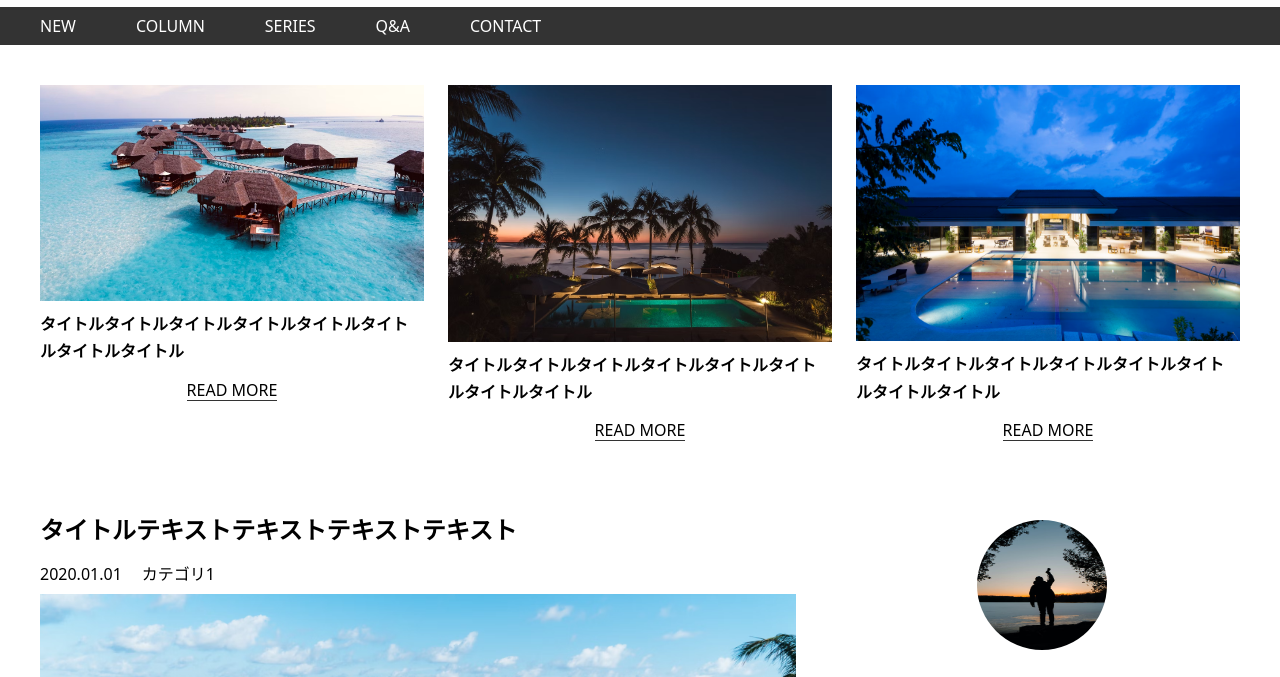
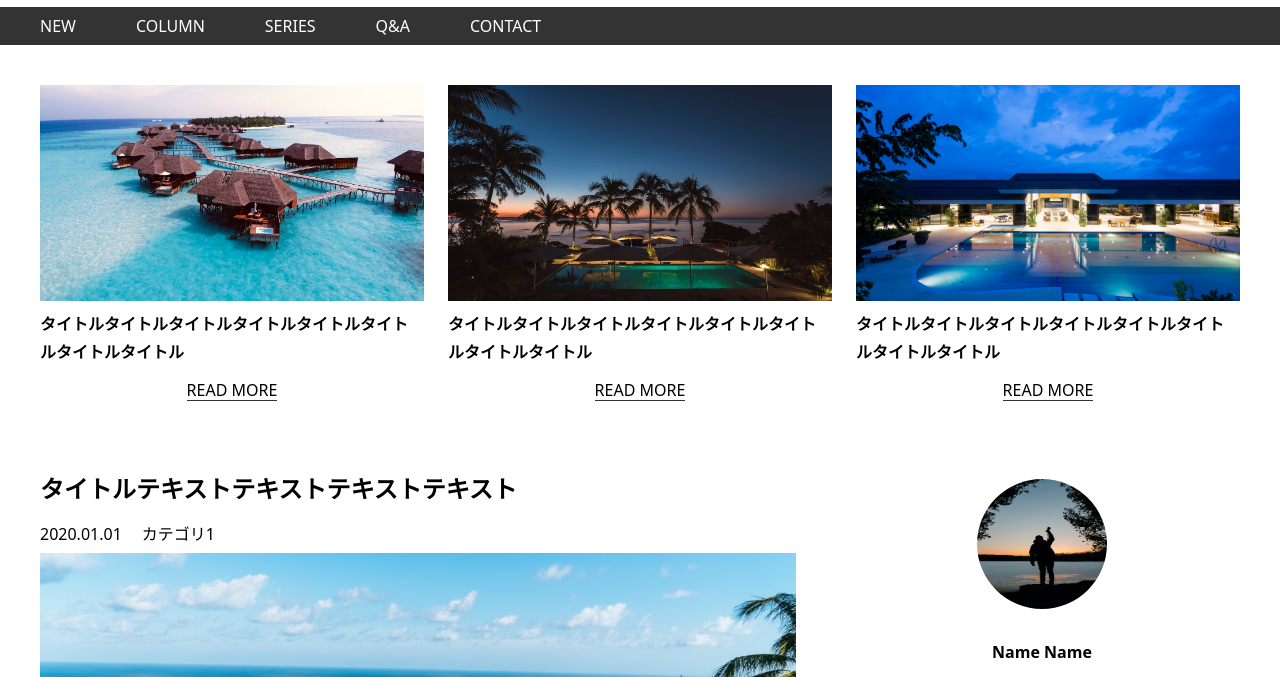
Before and after one commit to nsmuy/TravelBlog, a website: page index.html in a window 1280 px wide. Shown: the part 63-740 px from the top of the page. Drawn offline with Linux system fonts and the light colour scheme.

Commit message:
pickup画像の縦横比を統一

```diff
--- a/index.html
+++ b/index.html
@@ -33,21 +33,27 @@
 
   <div class="pickup_article wrapper">
     <article>
-      <img src="img/pickup1.jpg" alt="pickup画1">
+      <div class="pickup_img_wrapper">
+        <img src="img/pickup1.jpg" alt="pickup画1">
+      </div>
       <h2 class="pickup_article_title">タイトルタイトルタイトルタイトルタイトルタイトルタイトルタイトル</h2>
       <div class="readmore">
         <a href="#" class="readmore">READ MORE</a>
       </div>
     </article>
     <article>
-      <img src="img/pickup2.jpg" alt="pickup画像2">
+      <div class="pickup_img_wrapper">
+        <img src="img/pickup2.jpg" alt="pickup画像2">
+      </div>
       <h2 class="pickup_article_title">タイトルタイトルタイトルタイトルタイトルタイトルタイトルタイトル</h2>
       <div class="readmore">
         <a href="#" class="readmore">READ MORE</a>
       </div>
     </article>
     <article>
-      <img src="img/pickup3.jpg" alt="picup画像3">
+      <div class="pickup_img_wrapper">
+        <img src="img/pickup3.jpg" alt="picup画像3">
+      </div>
       <h2 class="pickup_article_title">タイトルタイトルタイトルタイトルタイトルタイトルタイトルタイトル</h2>
       <div class="readmore">
         <a href="#" class="readmore">READ MORE</a>
--- a/sass/style.scss
+++ b/sass/style.scss
@@ -129,6 +129,15 @@ img {
       margin-bottom: 30px;
     }
   }
+  .pickup_img_wrapper {
+    width: 100%;
+    aspect-ratio: 16 / 9;
+    img {
+      width: 100%;
+      height: 100%;
+    }
+  }
+
   .pickup_article_title {
     margin: 10px 0 15px 0;
   }
```
Also changed, not shown: css/style.css, css/style.min.css, 2 other files.
